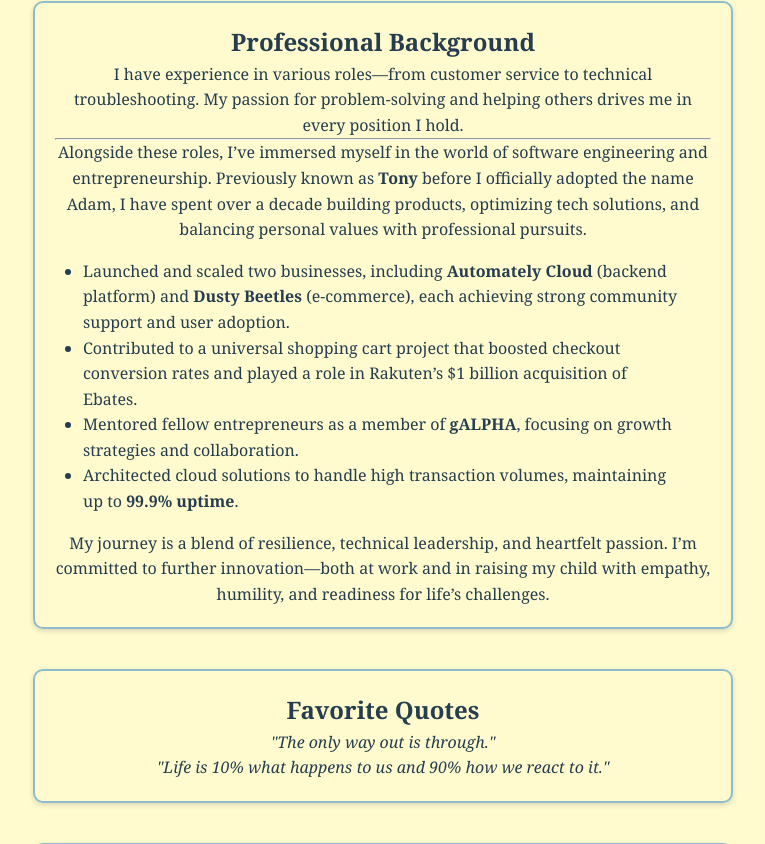
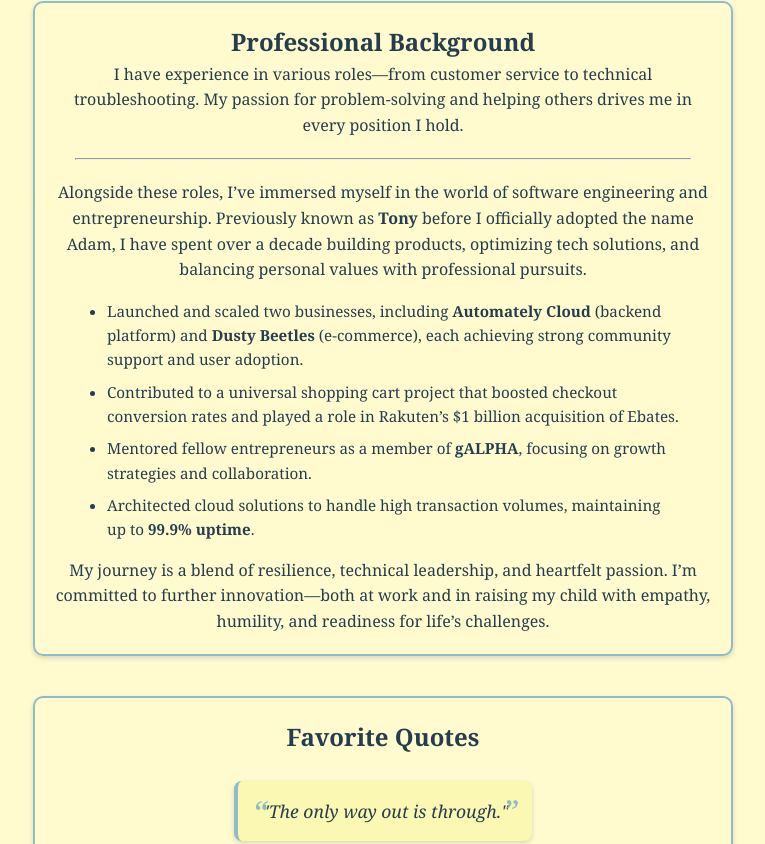
Before and after one commit to garbledhamster/adamrice.me, a plain HTML site: page index.html in a window 1280 px wide. Shown: the part 646-1490 px from the top of the page, without its empty margins (257-1022 px from the left). Drawn offline with Linux system fonts and the light colour scheme; a script that the page names is missing.

Commit message:
Update styles.css

```diff
--- a/data/styles.css
+++ b/data/styles.css
@@ -26,7 +26,7 @@
 
   .contentContainer {
     /* A flexible container that adapts to various screen widths */
-    max-width: 1000px;   /* Enough to not blow up on large desktops */
+    max-width: 1000px;   /* Enough for large desktops */
     width: 90%;          /* Fluid for smaller devices */
     margin: 0 auto;
     padding: 1rem;
@@ -37,7 +37,7 @@
      ============================== */
   header.heroBanner {
     width: 100%;
-    min-height: 400px; /* Keeps the banner visible without cutting off on large screens */
+    min-height: 400px;
     position: relative;
     overflow: hidden;
     background: url("../images/image05_adam-aiden-hero-banner-with-space-on-left-for-text.png")
@@ -65,6 +65,7 @@
     justify-content: center;
     align-items: flex-start;
     height: 100%;
+    max-width: 50%;
     padding: 20px;
     margin: 0;
   }
@@ -109,7 +110,57 @@
   }
 
   .quoteText {
+    position: relative;             /* So pseudo-elements can be positioned */
+    display: inline-block;          /* Let the quote wrap nicely */
+    margin: 1.5rem auto;            /* Space around the quote */
+    padding: 1rem 1.5rem;           /* Add some inner padding */
     font-style: italic;
+    font-size: 1.1rem;              /* Slightly larger text for emphasis */
+    color: var(--textColorSecondary);
+    background-color: #FAF8B2;      /* Soft background to highlight the quote */
+    border-left: 4px solid var(--borderColorSection);
+    border-radius: 8px;
+    box-shadow: 0 2px 5px rgba(0, 0, 0, 0.15);
+    text-align: left;               /* Align text to left for a more "quote" look */
+  }
+
+  /* 🎉 Optional: Fancy curly quotes before & after */
+  .quoteText::before,
+  .quoteText::after {
+    font-family: Georgia, 'Times New Roman', serif;
+    font-size: 2rem;
+    color: var(--borderColorSection);
+    position: absolute;
+  }
+
+  .quoteText::before {
+    content: "“";
+    left: 15px;
+    top: 5px; /* Adjust to visually line up with your text */
+  }
+
+  .quoteText::after {
+    content: "”";
+    right: 15px;
+    bottom: 5px; /* Adjust to visually line up with your text */
+  }
+
+  /*
+    🎉 List Styling
+    - UL margin/padding for breathing space
+    - LI indentation + smaller font for a nicer look
+  */
+  .sectionContainer ul {
+    list-style-type: disc;
+    list-style-position: outside;
+    margin: 1rem 2rem;
+    padding: 0;
+  }
+
+  .sectionContainer li {
+    margin-left: 1.5rem;   /* Indent bullets nicely */
+    margin-bottom: 0.5rem; /* Space between items */
+    font-size: 0.95rem;    /* Slightly smaller font for clarity */
   }
 
   /* ==============================
@@ -190,6 +241,10 @@
     font-size: 0.9rem;
   }
 
+  hr {
+    margin: 20px;
+  }
+
   footer a {
     color: var(--textColorSecondary);
     text-decoration: none;
```
